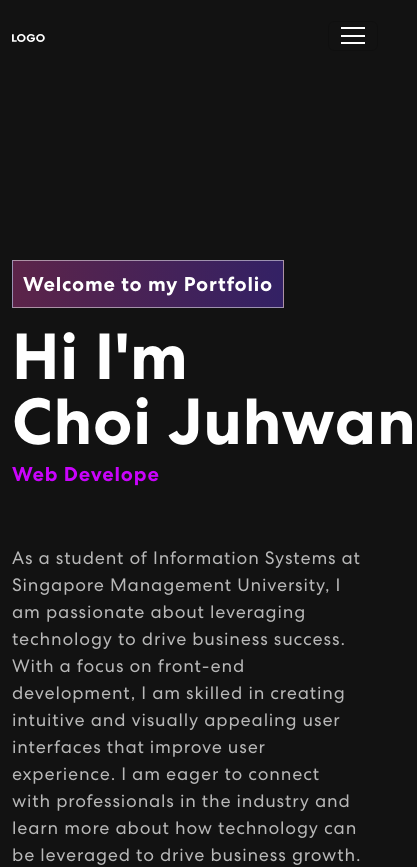
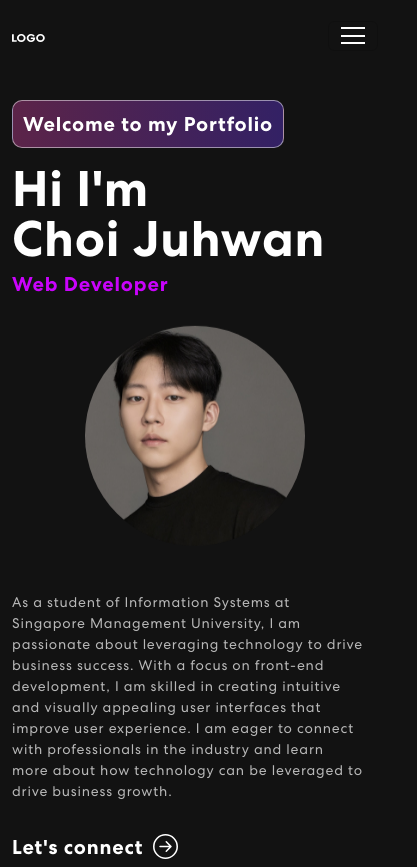
Before and after one commit to choijuhwan8/Portfolio, a React (Create React App) app in the folder react-app/: page / in a window 390 px wide. Shown: the top 867 px of the page, 417 px wide, since content can reach past the window. Built offline with nearby package versions, Linux system fonts and the light colour scheme.

Commit message:
profile img add, css fix

```diff
--- a/react-app/src/App.css
+++ b/react-app/src/App.css
@@ -235,6 +235,7 @@ nav.navbar .navbar-toggler[aria-expanded="true"] .navbar-toggler-icon {
 
 /************ Banner Css ************/
 .banner {
+  /* position: relative; */
   margin-top: 0;
   padding: 260px 0 100px 0;
   /* background-image: url('./assets/img/banner-bg.png'); */
@@ -244,12 +245,24 @@ nav.navbar .navbar-toggler[aria-expanded="true"] .navbar-toggler-icon {
   background-repeat: no-repeat;
   height: 100vh;
 }
+.banner .container {
+  padding-bottom: 40px; /* Adjust this value as needed */
+}
+
+@media (max-width: 1000px) {
+  .banner {
+    padding-top: 100px; /* Override padding-top to 100px for mobile screens */
+
+  }
+}
+
 .banner .tagline {
   font-weight: 700;
   letter-spacing: 0.8px;
   padding: 8px 10px;
   background: linear-gradient(90.21deg, rgba(170, 54, 124, 0.5) -5.91%, rgba(74, 47, 189, 0.5) 111.58%);
   border: 1px solid rgba(255, 255, 255, 0.5);
+  border-radius: 10px;
   font-size: 20px;
   margin-bottom: 16px;
   display: inline-block;
@@ -262,12 +275,24 @@ nav.navbar .navbar-toggler[aria-expanded="true"] .navbar-toggler-icon {
   margin-bottom: 20px;
   display: block;
 }
+
+@media (max-width: 1000px) {
+  .banner h1 {
+    margin-bottom: 0px;
+	font-size: 50px;
+  }
+}
 .banner p {
   color: #B8B8B8;
   font-size: 18px;
   letter-spacing: 0.8px;
   line-height: 1.5em;
   width: 96%;
+}
+@media (max-width: 1000px) {
+  .banner p {
+    font-size: 14px;
+  }
 }
 .banner button {
   color: #fff;
@@ -317,6 +342,24 @@ nav.navbar .navbar-toggler[aria-expanded="true"] .navbar-toggler-icon {
   height: 50px;
   overflow: hidden;
 }
+.profileImage {
+    position: absolute; /* Position the image absolutely */
+    top: 0; /* Align the image to the top of the parent (.banner) */
+    height: 100%; /* Take full height of the parent (.banner) */
+    width: auto; /* Maintain aspect ratio */
+    border-radius: 50%; /* Rounded border */
+	z-index: -1;
+}
+
+@media (max-width: 1000px) {
+    .profileImage {
+        position: relative; /* Revert position to relative */
+        height: 60%; /* Adjust height for smaller screens */
+        width: 60%;
+		margin-bottom: 40px;
+    }
+}
+
 /************ Skills Css ************/
 .skill {
   padding: 0 0 50px 0;
--- a/react-app/src/components/Banner.js
+++ b/react-app/src/components/Banner.js
@@ -1,7 +1,8 @@
 import { useState, useCallback, useEffect } from 'react';
 import { Container, Row, Col } from 'react-bootstrap';
 import { ArrowRightCircle } from 'react-bootstrap-icons';
-import headerImg from '../assets/img/header-img.svg';
+// import headerImg from '../assets/img/header-img.svg';
+import profileImage from '../assets/img/profile-image.png';
 
 export const Banner = () => {
     const [loopNum, setLoopNum] = useState(0);
@@ -45,18 +46,22 @@ export const Banner = () => {
 		<section className='banner' id='home'>
             <Container>
                 <Row className="align-items-center">
-					<Col xs={12} md={6} xl={7}>
+                    <Col xs={12} xl={7}>
                         <span className="tagline">Welcome to my Portfolio</span>
-						<h1>Hi I'm <span className="webdecoded">Choi Juhwan</span><br/><span className="wrap">{text}</span></h1>
+                        <h1>Hi I'm <span className="webdecoded">Choi Juhwan</span><br /><span className="wrap">{text}</span></h1>
+                        <Col xs={12} className="d-xl-none text-center">
+                        	<img className='profileImage' src={profileImage} alt='Profile Img' />
+                    	</Col>
 						<p>As a student of Information Systems at Singapore Management University, I am passionate about leveraging technology to drive business success. With a focus on front-end development, I am skilled in creating intuitive and visually appealing user interfaces that improve user experience. I am eager to connect with professionals in the industry and learn more about how technology can be leveraged to drive business growth.</p>
                         <button onClick={() => window.open('https://www.linkedin.com/in/juhwan-choi-861970219/')}>Let's connect <ArrowRightCircle size={25} /></button>
                     </Col>
-					<Col xs={12} md={6} xl={5}>
-						<img src={headerImg} alt='Headder Img' />
+                    <Col xs={12} xl={5} className="d-none d-xl-block">
+                        <img className='profileImage' src={profileImage} alt='Profile Img' />
                     </Col>
+                    {/* Additional Col for smaller screens (below xl) */}
+
                 </Row>
             </Container>
-
         </section>
 	)
 }
```
Also changed, not shown: react-app/src/assets/img/profile-image.png (added). Lines whose indentation alone changed are shown as unchanged.
